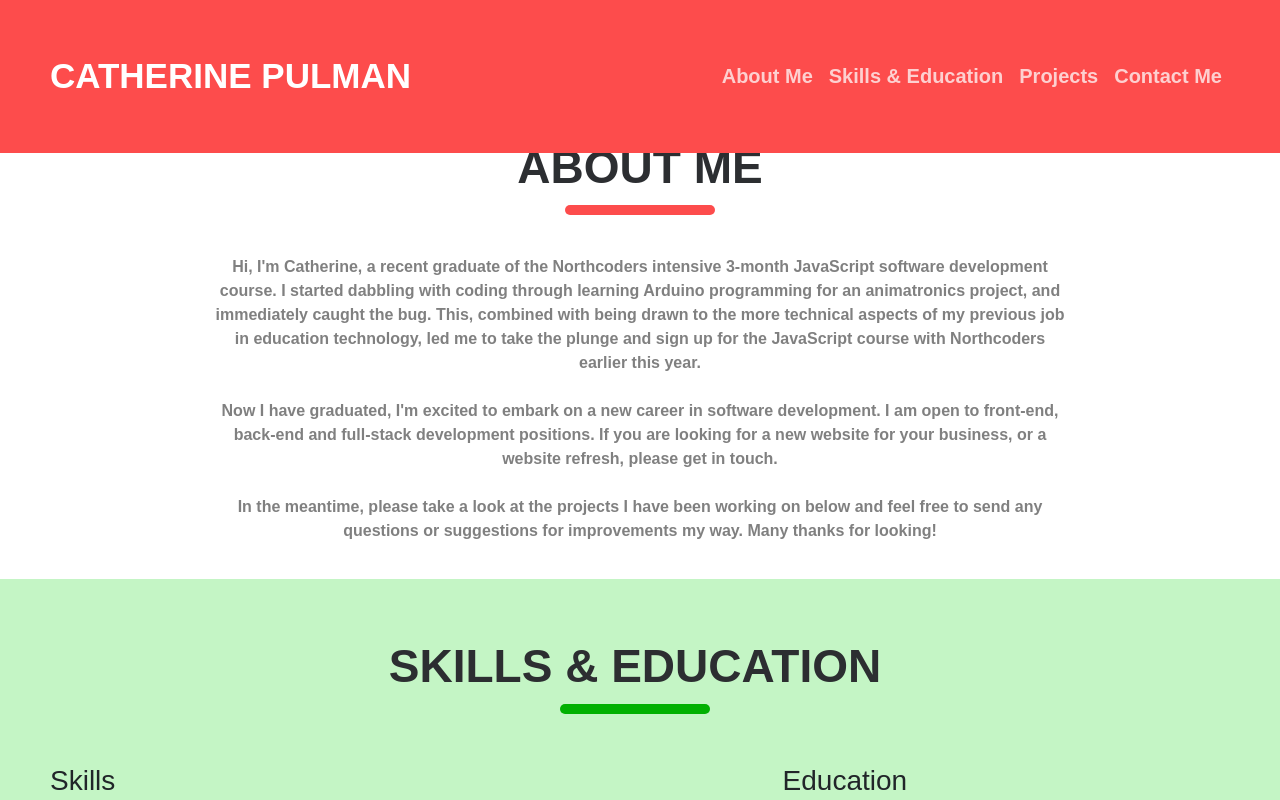
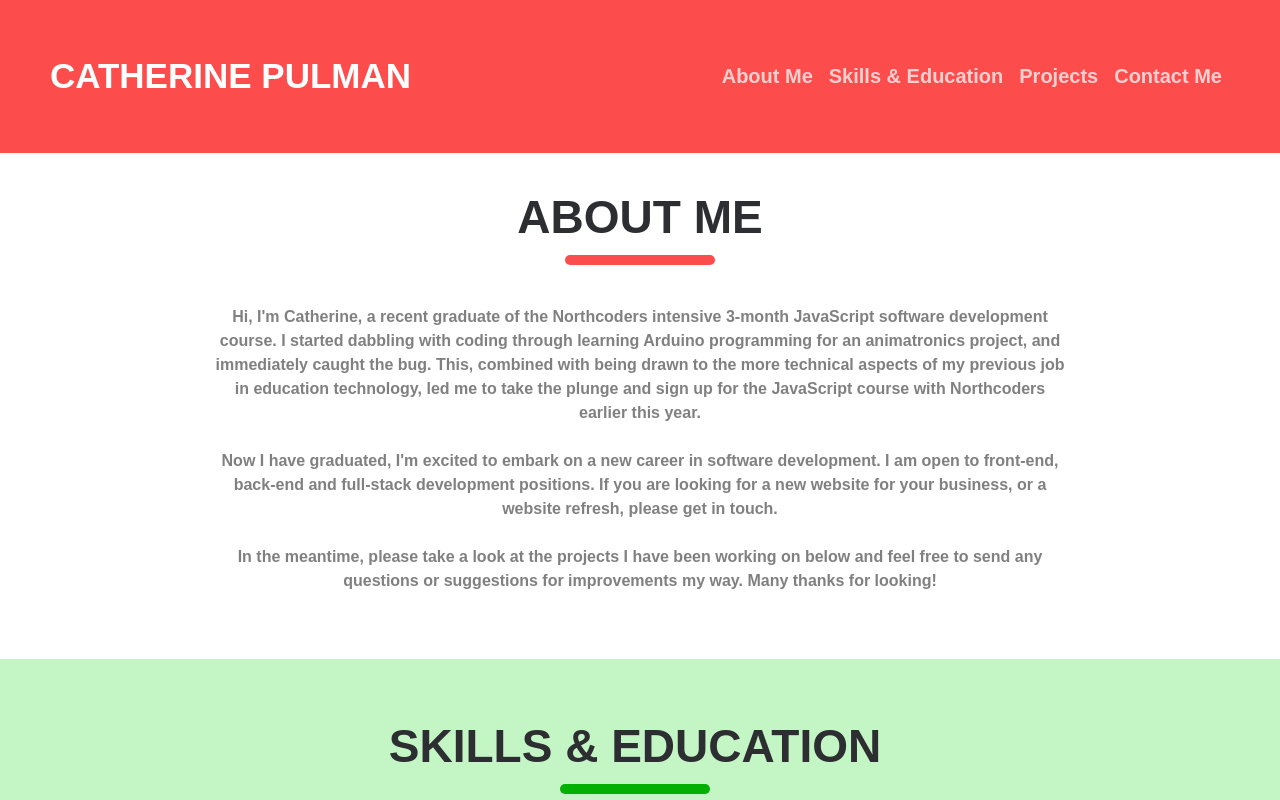
Before and after one commit to Clatherine/Portfolio, a React (Vite) app in the folder my-react-app/: page / in a window 1280 px wide. Shown: the top 800 px of the page. Built offline with nearby package versions, Linux system fonts and the light colour scheme.

Commit message:
improved functionality of toggle further

```diff
--- a/my-react-app/src/App.css
+++ b/my-react-app/src/App.css
@@ -128,17 +128,14 @@ li {
   display: flex;
   flex-direction: column;
   transition: margin-top 0.3s ease;
-  margin-top: var(--header-height);
 }
-
-
 
 .mainDiv {
   padding: 40px 10px 40px 0px;
 }
 #aboutMe_div {
-  padding: 30px 30px 0px 30px;
-  margin: 0 auto;
+  padding: 40px 30px 0px 30px;
+  margin: 30px auto;
 }
 #aboutMe_section {
   display: flex;
@@ -151,6 +148,9 @@ li {
   padding: 20px;
   border-radius: 25px;
   color: grey;
+}
+#aboutMe_whole {
+margin-top: 30px
 }
 
 #aboutMe_whole h2::after {
--- a/my-react-app/src/App.jsx
+++ b/my-react-app/src/App.jsx
@@ -1,4 +1,4 @@
-import { useState , useEffect, useRef} from 'react'
+import { useState , useEffect, useRef, useLayoutEffect} from 'react'
 import './App.css'
 import Header from './Components/Header'
 import AboutMe from './Components/AboutMe'
@@ -8,12 +8,13 @@ import ContactMe from './Components/ContactMe'
 import Footer from './Components/Footer'
 
 function App() {
-  const [headerHeight, setHeaderHeight] = useState(0);
+  const [headerHeight, setHeaderHeight] = useState('150px');
   const [isToggleOpen, setIsToggleOpen] = useState(false)
   const [windowWidth, setWindowWidth] = useState(window.innerWidth);
   const headerRef = useRef(null);
 
   useEffect(() => {
+    console.log(headerHeight, 'headerHeight')
     const handleResize = () => {
       setWindowWidth(window.innerWidth);
     };
@@ -25,14 +26,19 @@ function App() {
     };
   }, []);
 
-  useEffect(() => {
-    console.log('top useEffect triggered')
-    console.log(headerRef.current, 'headderRefcurrent')
-    if (headerRef.current) {
-      console.log('headerRef.current:', headerRef.current.offsetHeight);
-      setHeaderHeight(headerRef.current.offsetHeight);
+  useLayoutEffect(() => {
+
+    if(windowWidth<1000){
+      setHeaderHeight(80)
     }
-  }, [isToggleOpen, windowWidth]);
+    if(windowWidth>=1000){
+setHeaderHeight(130)
+    }
+    // if (headerRef.current) {
+    //   setHeaderHeight(headerRef.current.offsetHeight);
+    // }
+    // console.log(headerHeight, 'headerHeight')
+  }, [ windowWidth, isToggleOpen]);
 
   useEffect(() => {
     const handleHeaderHeight = () => {
@@ -49,10 +55,8 @@ function App() {
   return (
     <div id="whole_page">
     <Header setHeaderHeight={setHeaderHeight} setIsToggleOpen={setIsToggleOpen} isToggleOpen={isToggleOpen} windowWidth={windowWidth} setWindowWidth={setWindowWidth} ref={headerRef}/>
-
-
     <section id="mainBody" style={{ marginTop: headerHeight }}>
-    <div id="aboutMe_div" className="mainDiv"><AboutMe/></div>
+    <div id="aboutMe_div"  className="mainDiv"><AboutMe/></div>
     <div id="skills_ed_div" className="mainDiv"> <SkillsAndEducation/></div>
     <div id="projects_div" className="mainDiv"> <Projects/></div>
     <div id="contactMe_div" className="mainDiv"><ContactMe/></div>
--- a/my-react-app/src/Components/Header.jsx
+++ b/my-react-app/src/Components/Header.jsx
@@ -1,7 +1,7 @@
 import { Navbar, Nav } from "react-bootstrap";
 import React, {useRef, useEffect, useState, forwardRef } from "react";
 
-const Header = React.forwardRef(({ setHeaderHeight, setIsToggleOpen, isToggleOpen, windowWidth, setWindowWidth }, ref) => {
+const Header = React.forwardRef(({ setHeaderHeight, setIsToggleOpen, isToggleOpen, windowWidth}, ref) => {
 
 
   const handleNavClick = (event, targetId) => {
```
